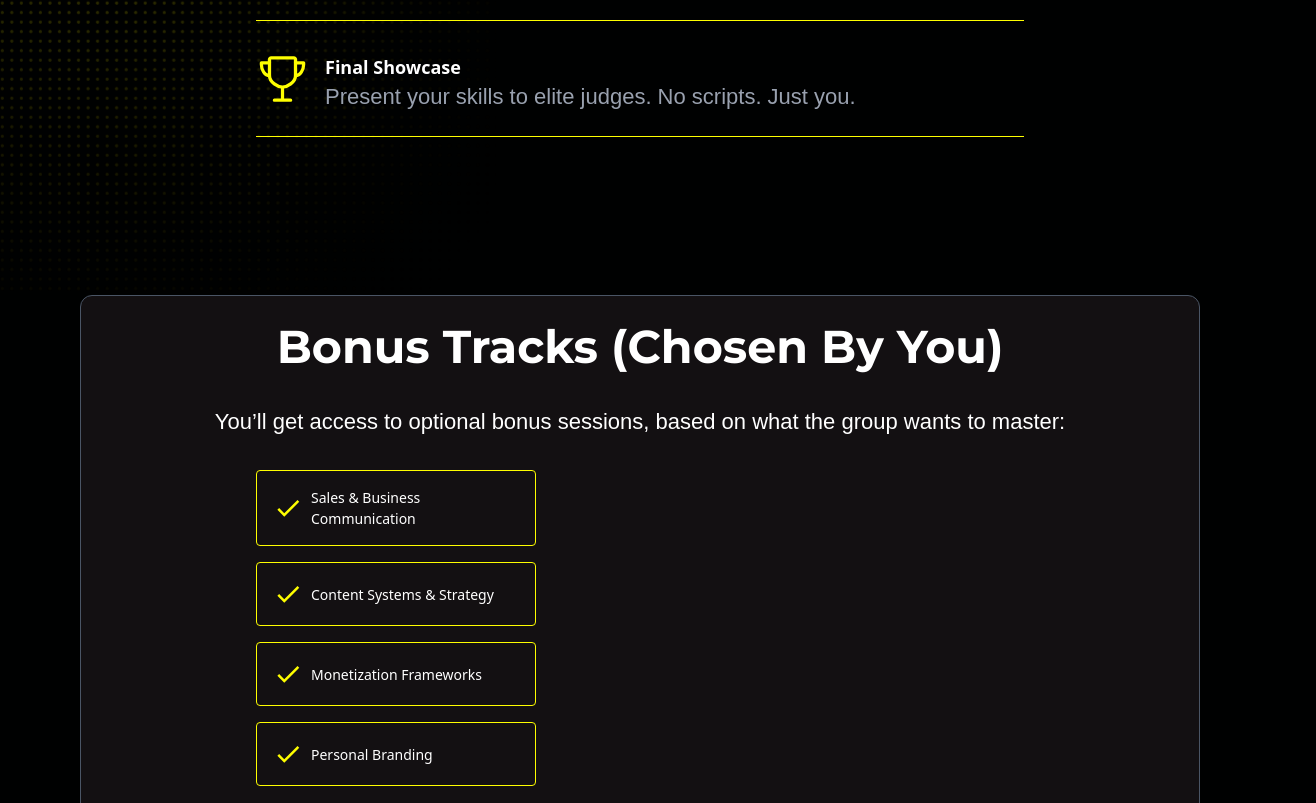
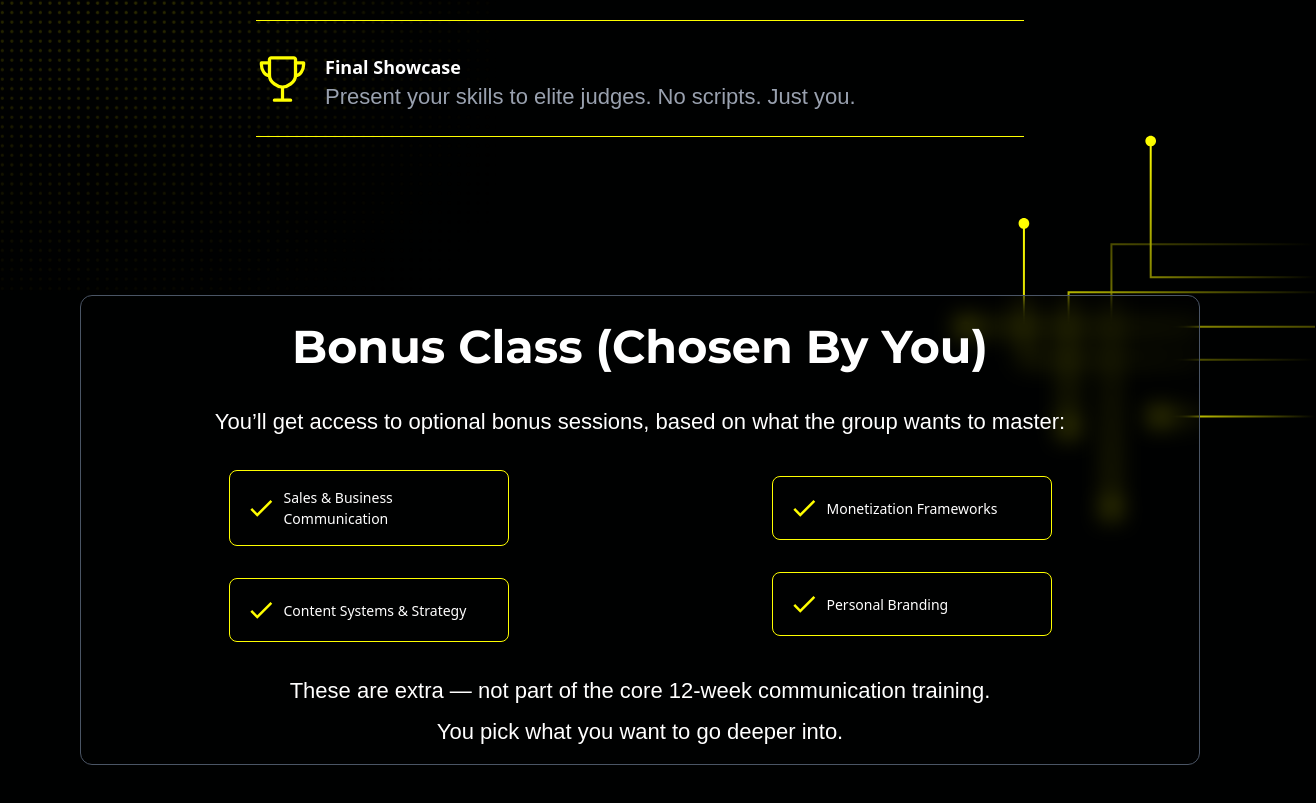
Before and after one commit to yapcapitalist/YC, a React (Vite) app: page / in a window 1280 px wide. Shown: the part 6837-7640 px from the top of the page, 1316 px wide, since content can reach past the window. Built offline with nearby package versions, Linux system fonts and the light colour scheme; a web font is replaced by a local one.

Commit message:
New Bonus

```diff
--- a/src/components/BonusTracks.jsx
+++ b/src/components/BonusTracks.jsx
@@ -1,83 +1,94 @@
 import React from 'react'
+import lines from '../assets/lines.svg'
+
 
 const BonusTracks = () => {
     return (
         <section className="relative pb-12 sm:pb-[158px] px-6 sm:px-4 max-w-6xl mx-auto w-full">
-            {/* <div className="absolute bottom-0 left-0 z-10">
-                <svg width="356" height="380" viewBox="0 0 356 380" fill="none" xmlns="http://www.w3.org/2000/svg">
-                    <g opacity="0.6">
-                        <path opacity="0.5" d="M152.425 109.357V108.357H151.425V109.357H152.425ZM147.091 374.492C147.091 377.437 149.479 379.825 152.425 379.825C155.37 379.825 157.758 377.437 157.758 374.492C157.758 371.546 155.37 369.158 152.425 369.158C149.479 369.158 147.091 371.546 147.091 374.492ZM355.991 109.357V108.357H152.425V109.357V110.357H355.991V109.357ZM152.425 109.357H151.425V374.492H152.425H153.425V109.357H152.425Z" fill="url(#paint0_linear_313_3598)" />
-                        <path opacity="0.5" d="M0.666667 191.744C0.666667 194.689 3.05448 197.077 6 197.077C8.94552 197.077 11.3333 194.689 11.3333 191.744C11.3333 188.798 8.94552 186.411 6 186.411C3.05448 186.411 0.666667 188.798 0.666667 191.744ZM355.991 191.744V190.744H191.71V191.744V192.744H355.991V191.744ZM191.71 191.744V190.744H6V191.744V192.744H191.71V191.744Z" fill="url(#paint1_linear_313_3598)" />
-                        <path opacity="0.5" d="M193.498 281.62C193.498 284.565 195.886 286.953 198.831 286.953C201.777 286.953 204.164 284.565 204.164 281.62C204.164 278.674 201.777 276.287 198.831 276.287C195.886 276.287 193.498 278.674 193.498 281.62ZM356.011 281.62V280.62H282.232V281.62V282.62H356.011V281.62ZM282.232 281.62V280.62H198.831V281.62V282.62H282.232V281.62Z" fill="url(#paint2_linear_313_3598)" />
-                        <path opacity="0.5" d="M109.569 157.291V156.291H108.569V157.291H109.569ZM104.236 293.603C104.236 296.549 106.624 298.937 109.569 298.937C112.515 298.937 114.903 296.549 114.903 293.603C114.903 290.658 112.515 288.27 109.569 288.27C106.624 288.27 104.236 290.658 104.236 293.603ZM355.992 157.291V156.291H109.569V157.291V158.291H355.992V157.291ZM109.569 157.291H108.569V293.603H109.569H110.569V157.291H109.569Z" fill="url(#paint3_linear_313_3598)" />
-                        <path opacity="0.5" d="M191.71 142.312V143.312H190.71V142.312H191.71ZM186.377 6C186.377 3.05447 188.764 0.666672 191.71 0.666672C194.655 0.666672 197.043 3.05447 197.043 6C197.043 8.94551 194.655 11.3333 191.71 11.3333C188.764 11.3333 186.377 8.94551 186.377 6ZM355.992 142.312V143.312H191.71V142.312V141.312H355.992V142.312ZM191.71 142.312H190.71V6H191.71H192.71V142.312H191.71Z" fill="url(#paint4_linear_313_3598)" />
-                        <path opacity="0.5" d="M64.9268 224.698V225.698H63.9268V224.698H64.9268ZM59.5934 88.3864C59.5934 85.4408 61.9812 83.053 64.9268 83.053C67.8723 83.053 70.2601 85.4408 70.2601 88.3864C70.2601 91.3319 67.8723 93.7197 64.9268 93.7197C61.9812 93.7197 59.5934 91.3319 59.5934 88.3864ZM355.991 224.698V225.698H64.9268V224.698V223.698H355.991V224.698ZM64.9268 224.698H63.9268V88.3864H64.9268H65.9268V224.698H64.9268Z" fill="url(#paint5_linear_313_3598)" />
-                    </g>
+
+            <div className="absolute top-[-40px] sm:top-[-160px] right-[0px] sm:right-[-100px] !z-0 w-[140px] sm:w-auto">
+                <svg className='w-[140px] sm:w-[357px] sm:h-[380px]' viewBox="0 0 357 380" fill="none" xmlns="http://www.w3.org/2000/svg">
+                    <path opacity="1" d="M152.425 109.357V108.357H151.425V109.357H152.425ZM147.091 374.492C147.091 377.437 149.479 379.825 152.425 379.825C155.37 379.825 157.758 377.437 157.758 374.492C157.758 371.546 155.37 369.158 152.425 369.158C149.479 369.158 147.091 371.546 147.091 374.492ZM355.991 109.357V108.357H152.425V109.357V110.357H355.991V109.357ZM152.425 109.357H151.425V374.492H152.425H153.425V109.357H152.425Z" fill="url(#paint0_linear_889_3555)" />
+                    <path opacity="1" d="M0.666667 191.744C0.666667 194.69 3.05448 197.077 6 197.077C8.94552 197.077 11.3333 194.69 11.3333 191.744C11.3333 188.799 8.94552 186.411 6 186.411C3.05448 186.411 0.666667 188.799 0.666667 191.744ZM355.991 191.744V190.744H191.71V191.744V192.744H355.991V191.744ZM191.71 191.744V190.744H6V191.744V192.744H191.71V191.744Z" fill="url(#paint1_linear_889_3555)" />
+                    <path opacity="1" d="M193.498 281.62C193.498 284.566 195.886 286.953 198.831 286.953C201.777 286.953 204.164 284.566 204.164 281.62C204.164 278.675 201.777 276.287 198.831 276.287C195.886 276.287 193.498 278.675 193.498 281.62ZM356.011 281.62V280.62H282.232V281.62V282.62H356.011V281.62ZM282.232 281.62V280.62H198.831V281.62V282.62H282.232V281.62Z" fill="url(#paint2_linear_889_3555)" />
+                    <path opacity="1" d="M109.569 157.291V156.291H108.569V157.291H109.569ZM104.236 293.603C104.236 296.549 106.624 298.936 109.569 298.936C112.515 298.936 114.903 296.549 114.903 293.603C114.903 290.658 112.515 288.27 109.569 288.27C106.624 288.27 104.236 290.658 104.236 293.603ZM355.992 157.291V156.291H109.569V157.291V158.291H355.992V157.291ZM109.569 157.291H108.569V293.603H109.569H110.569V157.291H109.569Z" fill="url(#paint3_linear_889_3555)" />
+                    <path opacity="1" d="M191.71 142.312V143.312H190.71V142.312H191.71ZM186.377 6.00049C186.377 3.05497 188.764 0.667154 191.71 0.667154C194.655 0.667154 197.043 3.05497 197.043 6.00049C197.043 8.94601 194.655 11.3338 191.71 11.3338C188.764 11.3338 186.377 8.94601 186.377 6.00049ZM355.992 142.312V143.312H191.71V142.312V141.312H355.992V142.312ZM191.71 142.312H190.71V6.00049H191.71H192.71V142.312H191.71Z" fill="url(#paint4_linear_889_3555)" />
+                    <path opacity="1" d="M64.9268 224.698V225.698H63.9268V224.698H64.9268ZM59.5934 88.3862C59.5934 85.4407 61.9812 83.0529 64.9268 83.0529C67.8723 83.0529 70.2601 85.4407 70.2601 88.3862C70.2601 91.3317 67.8723 93.7196 64.9268 93.7196C61.9812 93.7196 59.5934 91.3317 59.5934 88.3862ZM355.991 224.698V225.698H64.9268V224.698V223.698H355.991V224.698ZM64.9268 224.698H63.9268V88.3862H64.9268H65.9268V224.698H64.9268Z" fill="url(#paint5_linear_889_3555)" />
                     <defs>
-                        <linearGradient id="paint0_linear_313_3598" x1="355.991" y1="109.357" x2="199.114" y2="399.717" gradientUnits="userSpaceOnUse">
+                        <linearGradient id="paint0_linear_889_3555" x1="355.991" y1="109.357" x2="199.114" y2="399.717" gradientUnits="userSpaceOnUse">
                             <stop stop-color="#000100" />
                             <stop offset="1" stop-color="#FEFE00" />
                         </linearGradient>
-                        <linearGradient id="paint1_linear_313_3598" x1="371.17" y1="191.744" x2="6" y2="191.744" gradientUnits="userSpaceOnUse">
+                        <linearGradient id="paint1_linear_889_3555" x1="371.17" y1="191.744" x2="6" y2="191.744" gradientUnits="userSpaceOnUse">
                             <stop stop-color="#3E3E00" />
                             <stop offset="1" stop-color="#FEFE00" />
                         </linearGradient>
-                        <linearGradient id="paint2_linear_313_3598" x1="355.991" y1="281.62" x2="198.852" y2="281.62" gradientUnits="userSpaceOnUse">
+                        <linearGradient id="paint2_linear_889_3555" x1="355.991" y1="281.62" x2="198.852" y2="281.62" gradientUnits="userSpaceOnUse">
                             <stop stop-color="#000100" />
                             <stop offset="1" stop-color="#FEFE00" />
                         </linearGradient>
-                        <linearGradient id="paint3_linear_313_3598" x1="364.027" y1="152.049" x2="138.567" y2="330.284" gradientUnits="userSpaceOnUse">
+                        <linearGradient id="paint3_linear_889_3555" x1="364.027" y1="152.048" x2="138.567" y2="330.284" gradientUnits="userSpaceOnUse">
                             <stop stop-color="#000100" />
                             <stop offset="1" stop-color="#FEFE00" />
                         </linearGradient>
-                        <linearGradient id="paint4_linear_313_3598" x1="355.992" y1="142.312" x2="220.023" y2="-18.0122" gradientUnits="userSpaceOnUse">
+                        <linearGradient id="paint4_linear_889_3555" x1="355.992" y1="142.312" x2="220.023" y2="-18.0117" gradientUnits="userSpaceOnUse">
                             <stop stop-color="#000100" />
                             <stop offset="1" stop-color="#FEFE00" />
                         </linearGradient>
-                        <linearGradient id="paint5_linear_313_3598" x1="355.991" y1="224.698" x2="91.4004" y2="48.6076" gradientUnits="userSpaceOnUse">
+                        <linearGradient id="paint5_linear_889_3555" x1="355.991" y1="224.698" x2="91.4004" y2="48.6075" gradientUnits="userSpaceOnUse">
                             <stop stop-color="#000100" />
                             <stop offset="1" stop-color="#FEFE00" />
                         </linearGradient>
                     </defs>
                 </svg>
-            </div> */}
-            <div className="text-center bg-[#131012] border border-gray-600 rounded-xl p-6 sm:p-4 ">
+            </div>
+
+            <div className="text-center bg-transparent backdrop-blur-md border border-gray-600 rounded-xl p-6 sm:p-4 ">
+
                 <h2 className="mb-6 text-[#fefe00]">
-                    Bonus Tracks (Chosen By You)
+                    Bonus Class (Chosen By You)
                 </h2>
+
                 <p className="mb-8">
                     You’ll get access to optional bonus sessions, based on what the group wants to master:
                 </p>
 
-                <ul className="text-left text-white flex justify-centeritems-center flex-col sm:block space-y-4 mb-8  list-inside max-w-3xl mx-auto">
-                    <li className='flex jsutify-center items-center  gap-2  border border-[#fefe00] rounded-[4px] w-[280px] p-4'>
-                        <span className="mt-2 sm:mt-0 text-yellow-400">
+                <div className='flex flex-col sm:flex-row'>
+                    <ul className="text-left text-white flex justify-center items-center flex-col space-y-4 mb-8  list-inside max-w-3xl mx-auto gap-4">
+                        <li className='flex items-center  gap-2  border border-[#fefe00] rounded-[8px] w-[280px] p-4'>
+                            <span className="text-yellow-400">
                                 <svg className="checksvg" width="30" height="30" viewBox="0 0 30 30" fill="none" xmlns="http://www.w3.org/2000/svg">
                                     <path d="M26.25 8.7498L11.25 23.7498L4.375 16.8748L6.1375 15.1123L11.25 20.2123L24.4875 6.9873L26.25 8.7498Z" fill="#FEFE00" />
                                 </svg>
                             </span>Sales & Business Communication
                         </li>
-                    <li className='flex jsutify-center items-center gap-2 border border-[#fefe00] rounded-[4px] w-[280px] p-4'><span className="mt-2 sm:mt-0 text-yellow-400"><svg className="checksvg" width="30" height="30" viewBox="0 0 30 30" fill="none" xmlns="http://www.w3.org/2000/svg">
+                        <li className='flex items-center gap-2 border border-[#fefe00] rounded-[8px] w-[280px] p-4'><span className="text-yellow-400"><svg className="checksvg" width="30" height="30" viewBox="0 0 30 30" fill="none" xmlns="http://www.w3.org/2000/svg">
                             <path d="M26.25 8.7498L11.25 23.7498L4.375 16.8748L6.1375 15.1123L11.25 20.2123L24.4875 6.9873L26.25 8.7498Z" fill="#FEFE00" />
                         </svg>
                         </span>Content Systems & Strategy</li>
-                    <li className='flex jsutify-center items-center gap-2 border border-[#fefe00] rounded-[4px] w-[280px] p-4'><span className="mt-2 sm:mt-0 text-yellow-400"><svg className="checksvg" width="30" height="30" viewBox="0 0 30 30" fill="none" xmlns="http://www.w3.org/2000/svg">
+                    </ul>
+                    <ul className="text-left text-white flex justify-center items-center flex-col space-y-4 mb-8  list-inside max-w-3xl mx-auto gap-4">
+
+                        <li className='flex items-center gap-2 border border-[#fefe00] rounded-[8px] w-[280px] p-4'><span className="text-yellow-400"><svg className="checksvg" width="30" height="30" viewBox="0 0 30 30" fill="none" xmlns="http://www.w3.org/2000/svg">
                             <path d="M26.25 8.7498L11.25 23.7498L4.375 16.8748L6.1375 15.1123L11.25 20.2123L24.4875 6.9873L26.25 8.7498Z" fill="#FEFE00" />
                         </svg>
                         </span>Monetization Frameworks</li>
-                    <li className='flex jsutify-center items-center gap-2 border border-[#fefe00] rounded-[4px] w-[280px] p-4'><span className="mt-2 sm:mt-0 text-yellow-400"><svg className="checksvg" width="30" height="30" viewBox="0 0 30 30" fill="none" xmlns="http://www.w3.org/2000/svg">
+                        <li className='flex items-center gap-2 border border-[#fefe00] rounded-[8px] w-[280px] p-4'><span className="text-yellow-400"><svg className="checksvg" width="30" height="30" viewBox="0 0 30 30" fill="none" xmlns="http://www.w3.org/2000/svg">
                             <path d="M26.25 8.7498L11.25 23.7498L4.375 16.8748L6.1375 15.1123L11.25 20.2123L24.4875 6.9873L26.25 8.7498Z" fill="#FEFE00" />
                         </svg>
                         </span>Personal Branding</li>
                     </ul>
+                </div>
 
                 <p className="text-base mb-2">
                     These are extra — not part of the core 12-week communication training.
                 </p>
+
                 <p className="text-base">
                     You pick what you want to go deeper into.
                 </p>
             </div>
+
         </section>
 
     )
```
Lines whose indentation alone changed are shown as unchanged.
